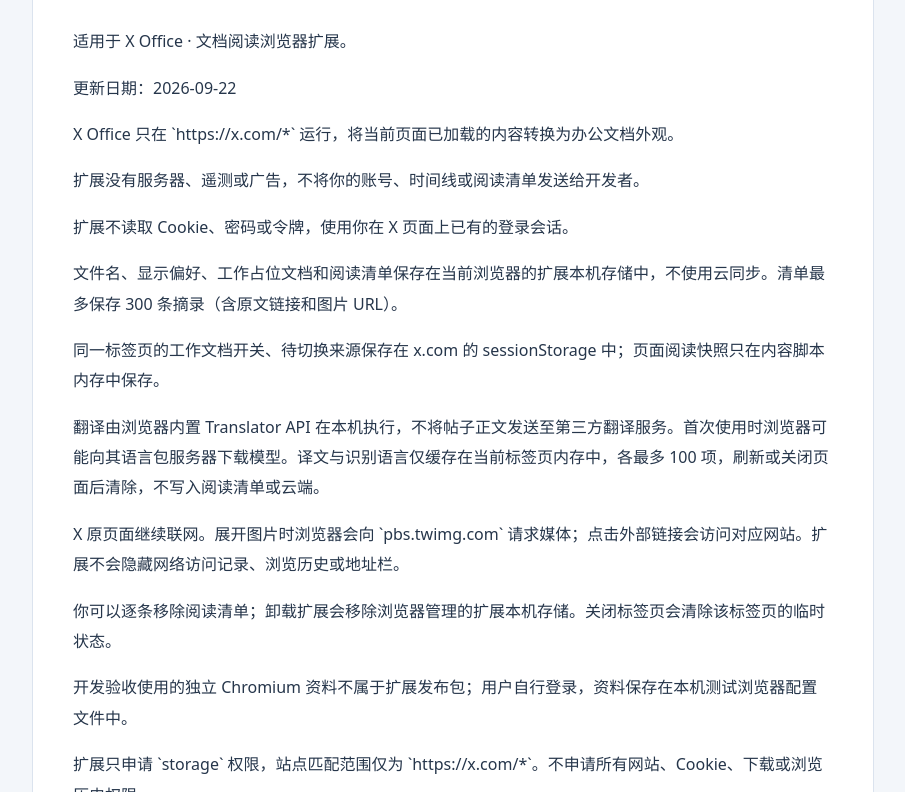
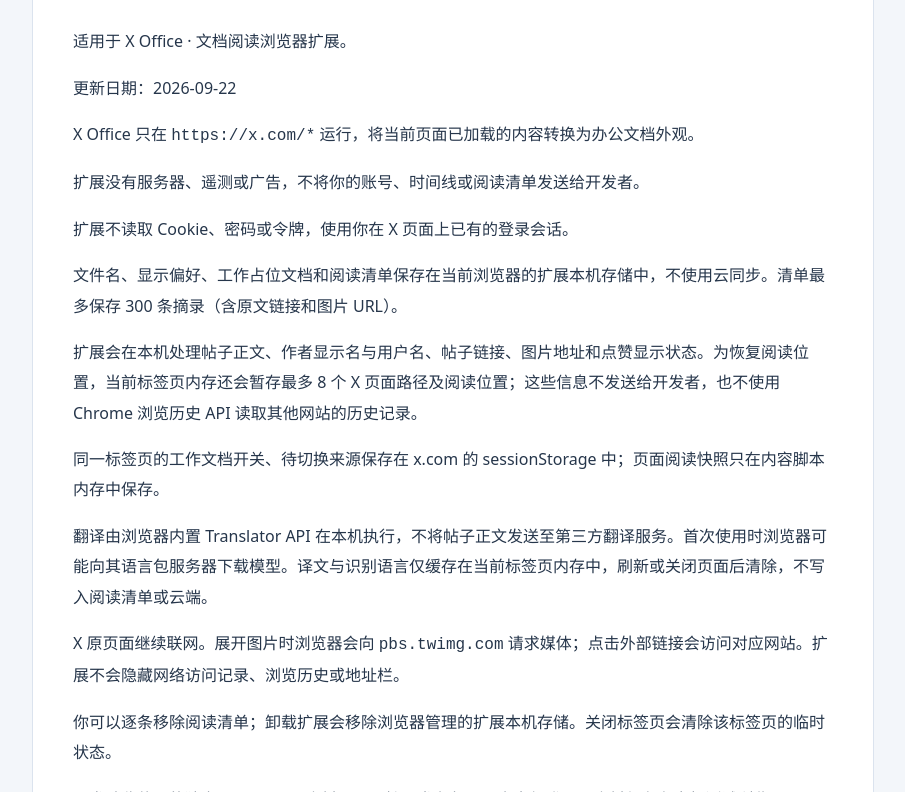
Before and after one commit to dcshi/x-office-privacy, a plain HTML site: page index.html in a window 1280 px wide. Shown: the part 160-952 px from the top of the page, without its empty margins (187-1092 px from the left). Drawn offline with Linux system fonts and the light colour scheme.

Commit message:
Clarify local website data and reading position handling

```diff
--- a/index.html
+++ b/index.html
@@ -1,11 +1,12 @@
 <!doctype html><html lang="zh-CN"><meta charset="utf-8"><meta name="viewport" content="width=device-width,initial-scale=1"><title>X Office 隐私政策</title><style>body{margin:0;background:#f3f6fa;color:#26364b;font:16px/1.9 system-ui,sans-serif}main{max-width:760px;margin:48px auto;padding:40px;background:white;border:1px solid #dbe3ee;border-radius:10px}h1{font-size:30px;color:#185abd}h2{font-size:20px;margin-top:30px}p{margin:16px 0}a{color:#185abd}footer{font-size:13px;color:#667085;margin-top:36px}@media(max-width:600px){main{margin:0;padding:24px;border:0;border-radius:0}}</style><main><h1>X Office 隐私政策</h1><p>适用于 X Office · 文档阅读浏览器扩展。</p><p>更新日期：2026-09-22</p>
-<p>X Office 只在 `https://x.com/*` 运行，将当前页面已加载的内容转换为办公文档外观。</p>
+<p>X Office 只在 <code>https://x.com/*</code> 运行，将当前页面已加载的内容转换为办公文档外观。</p>
 <p>扩展没有服务器、遥测或广告，不将你的账号、时间线或阅读清单发送给开发者。</p>
 <p>扩展不读取 Cookie、密码或令牌，使用你在 X 页面上已有的登录会话。</p>
 <p>文件名、显示偏好、工作占位文档和阅读清单保存在当前浏览器的扩展本机存储中，不使用云同步。清单最多保存 300 条摘录（含原文链接和图片 URL）。</p>
+<p>扩展会在本机处理帖子正文、作者显示名与用户名、帖子链接、图片地址和点赞显示状态。为恢复阅读位置，当前标签页内存还会暂存最多 8 个 X 页面路径及阅读位置；这些信息不发送给开发者，也不使用 Chrome 浏览历史 API 读取其他网站的历史记录。</p>
 <p>同一标签页的工作文档开关、待切换来源保存在 x.com 的 sessionStorage 中；页面阅读快照只在内容脚本内存中保存。</p>
-<p>翻译由浏览器内置 Translator API 在本机执行，不将帖子正文发送至第三方翻译服务。首次使用时浏览器可能向其语言包服务器下载模型。译文与识别语言仅缓存在当前标签页内存中，各最多 100 项，刷新或关闭页面后清除，不写入阅读清单或云端。</p>
-<p>X 原页面继续联网。展开图片时浏览器会向 `pbs.twimg.com` 请求媒体；点击外部链接会访问对应网站。扩展不会隐藏网络访问记录、浏览历史或地址栏。</p>
+<p>翻译由浏览器内置 Translator API 在本机执行，不将帖子正文发送至第三方翻译服务。首次使用时浏览器可能向其语言包服务器下载模型。译文与识别语言仅缓存在当前标签页内存中，刷新或关闭页面后清除，不写入阅读清单或云端。</p>
+<p>X 原页面继续联网。展开图片时浏览器会向 <code>pbs.twimg.com</code> 请求媒体；点击外部链接会访问对应网站。扩展不会隐藏网络访问记录、浏览历史或地址栏。</p>
 <p>你可以逐条移除阅读清单；卸载扩展会移除浏览器管理的扩展本机存储。关闭标签页会清除该标签页的临时状态。</p>
 <p>开发验收使用的独立 Chromium 资料不属于扩展发布包；用户自行登录，资料保存在本机测试浏览器配置文件中。</p>
-<p>扩展只申请 `storage` 权限，站点匹配范围仅为 `https://x.com/*`。不申请所有网站、Cookie、下载或浏览历史权限。</p><h2>用途与数据使用承诺</h2><p>页面内容仅用于文档式阅读、用户主动保存的本机阅读清单及本地翻译。扩展不出售用户数据，不将数据用于广告、画像、信用评估或借贷，不向开发者传输这些内容。我们不使用超出此单一用途的数据。</p><h2>联系与变更</h2><p>如对隐私有疑问，可通过扩展 Chrome 应用商店页面公开的开发者联系方式联系发布者。说明变更会更新本页日期。</p><footer>X Office 是独立的第三方阅读扩展，与 X、Microsoft 或 Google 无隶属或背书关系。</footer></main></html>
+<p>扩展只申请 <code>storage</code> 权限，站点匹配范围仅为 <code>https://x.com/*</code>。不申请所有网站、Cookie、下载或浏览历史权限。</p><h2>用途与数据使用承诺</h2><p>页面内容仅用于文档式阅读、用户主动保存的本机阅读清单及本地翻译。扩展不出售用户数据，不将数据用于广告、画像、信用评估或借贷，不向开发者传输这些内容。我们不使用超出此单一用途的数据。</p><h2>联系与变更</h2><p>如对隐私有疑问，可通过扩展 Chrome 应用商店页面公开的开发者联系方式联系发布者。说明变更会更新本页日期。</p><footer>X Office 是独立的第三方阅读扩展，与 X、Microsoft 或 Google 无隶属或背书关系。</footer></main></html>
```
